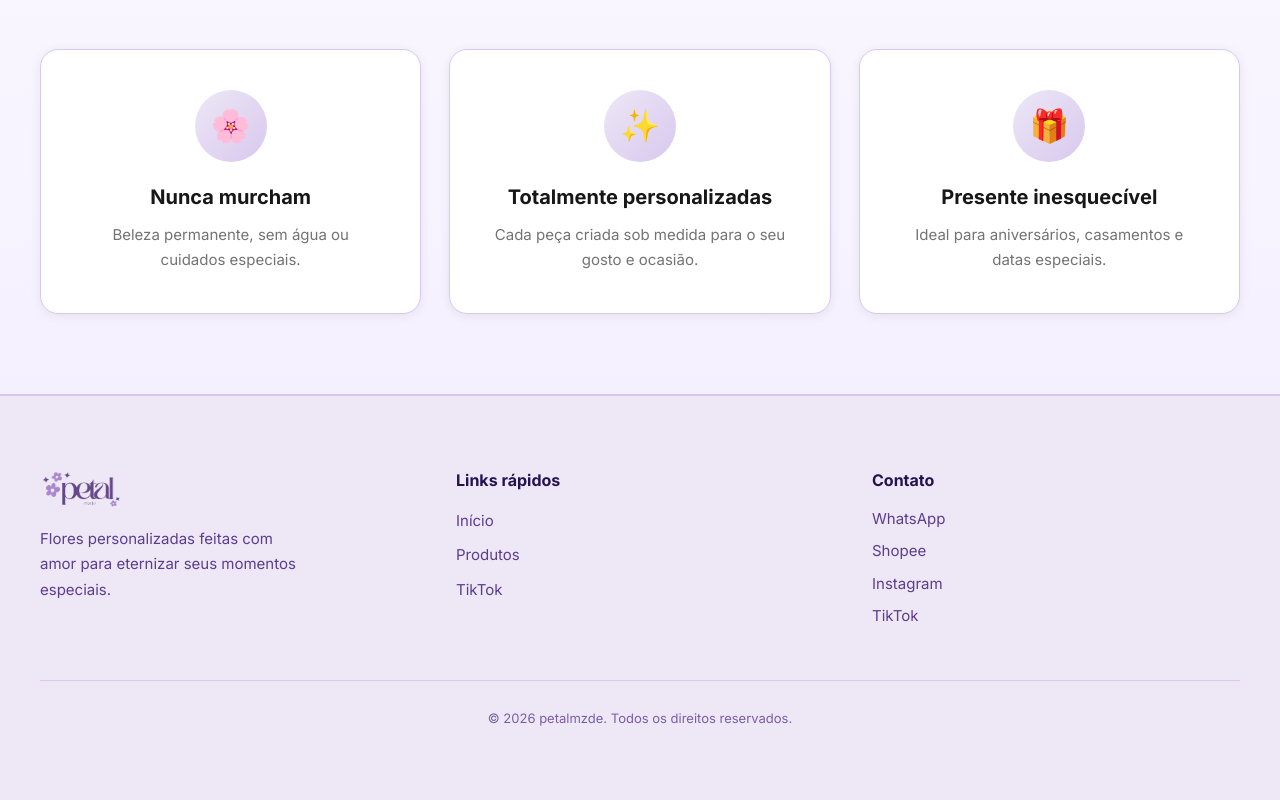
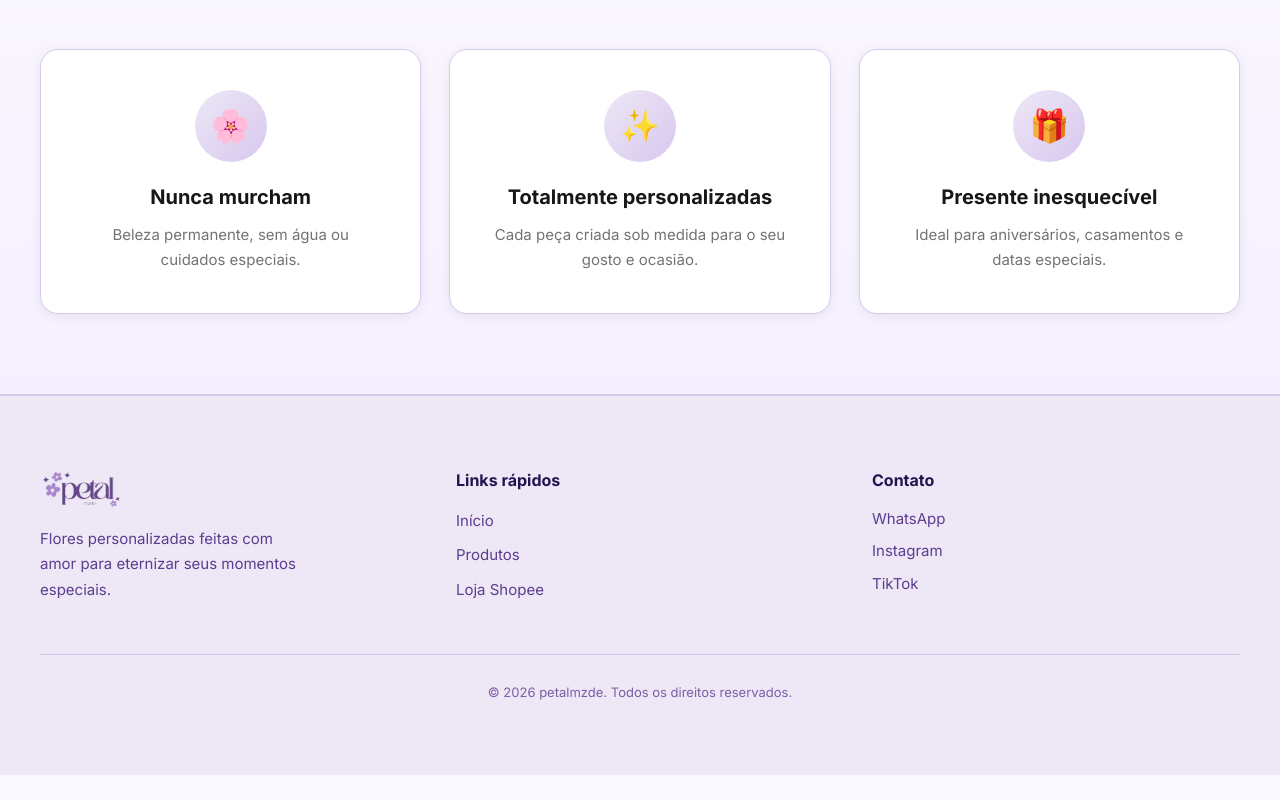
Before and after one commit to gilsonfiho/site-petalmzde, a React (Vite) app: page / in a window 1280 px wide. Shown: the part 1827-2627 px from the top of the page. After the commit the page ends 2602 px from the top, so only its background shows below. Built offline with nearby package versions, Linux system fonts and the light colour scheme.

Commit message:
fix: remove Shopee dos contatos do rodapé, mantém só no links rápidos

```diff
--- a/src/pages/Home/index.jsx
+++ b/src/pages/Home/index.jsx
@@ -360,7 +360,7 @@ const Home = () => {
               {[
                 { label: 'Início', href: '/' },
                 { label: 'Produtos', href: '/produtos' },
-                { label: 'TikTok', href: 'https://www.tiktok.com/@petalmzde' },
+                { label: 'Loja Shopee', href: 'https://shopee.com.br/petalmzde' },
               ].map(({ label, href }) => (
                 <li key={label}>
                   <a href={href} style={{ color: colors.purple[700], textDecoration: 'none', fontSize: '15px', transition: 'color 0.2s' }}
@@ -378,7 +378,7 @@ const Home = () => {
           <div style={{ textAlign: isMobile ? 'center' : 'left' }}>
             <h4 style={{ fontWeight: 700, marginBottom: '16px', fontSize: '16px', color: colors.purple[900] }}>Contato</h4>
             <div style={{ display: 'flex', flexDirection: 'column', gap: '10px', alignItems: isMobile ? 'center' : 'flex-start' }}>
-              {socialLinks.map(({ label, href }) => (
+              {socialLinks.filter(({ label }) => label !== 'Shopee').map(({ label, href }) => (
                 <a key={label} href={href} target="_blank" rel="noopener noreferrer"
                   style={{ color: colors.purple[700], textDecoration: 'none', fontSize: '15px', transition: 'color 0.2s' }}
                   onMouseEnter={e => e.currentTarget.style.color = colors.purple[900]}
```
